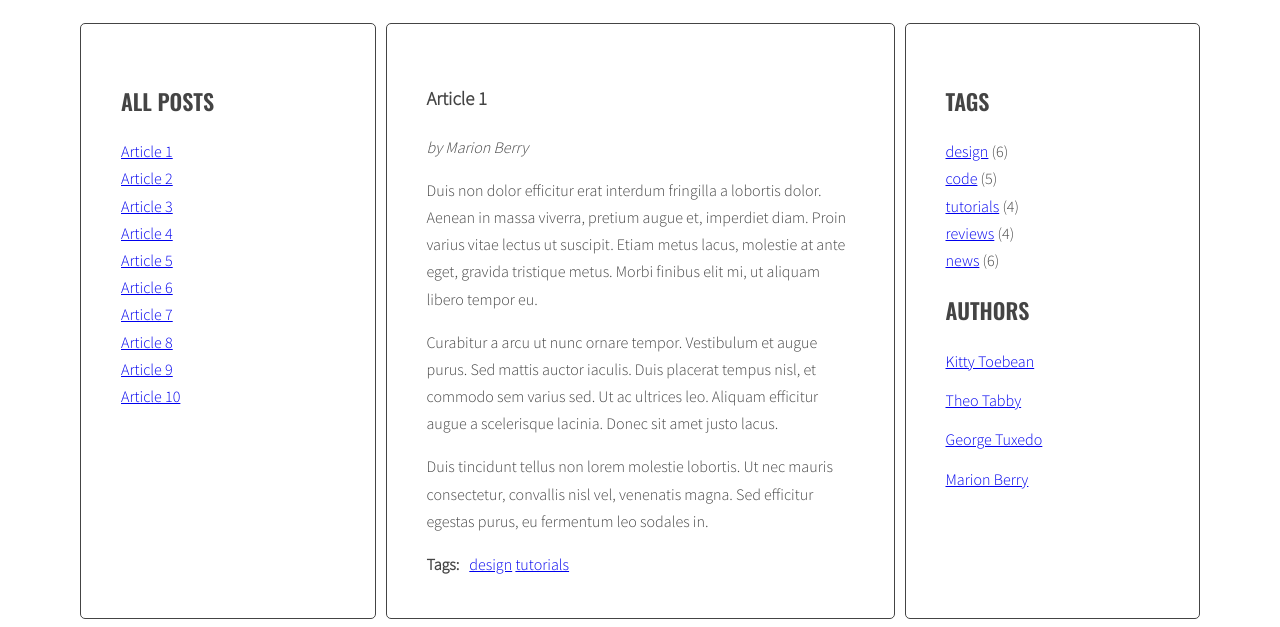
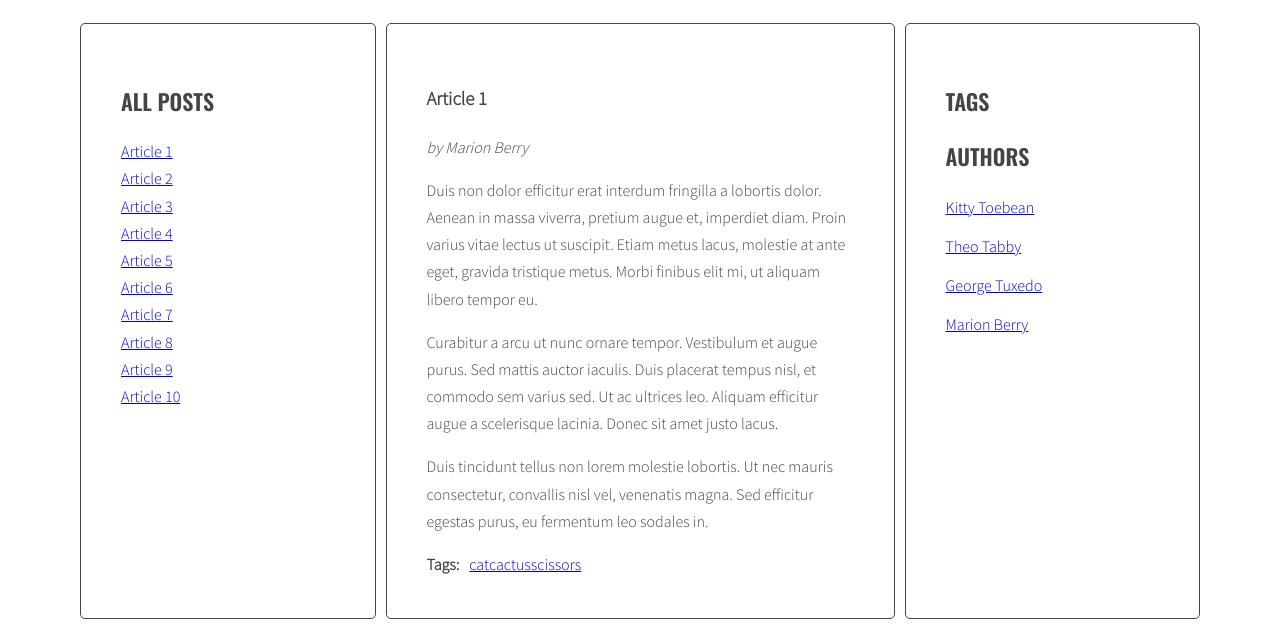
Before and after one commit to jfirlej/Blog-JavaScript, a website: page index.html in a window 1280 px wide. Shown: the part 220-847 px from the top of the page. Drawn offline with nearby package versions, Linux system fonts and the light colour scheme.

Commit message:
create function generateTags

```diff
--- a/index.html
+++ b/index.html
@@ -20,7 +20,7 @@
                       </ul>
                     </aside>
                     <section class="posts">
-                      <article class="post active" id="article-1">
+                      <article class="post active" id="article-1" data-tags="cat cactus scissors">
                         <h3 class="post-title">Article 1</h3>
                         <p class="post-author">by Marion Berry</p>
                         <div class="post-content">
@@ -32,12 +32,11 @@
                         <div class="post-tags">
                           <p><strong>Tags:</strong></p>
                           <ul class="list list-horizontal">
-                            <li><a href="#">design</a></li>
-                            <li><a href="#">tutorials</a></li>
+
                           </ul>
                         </div>
                       </article>
-                      <article class="post" id="article-2">
+                      <article class="post" id="article-2" data-tags="cat cactus scissors">
                         <h3 class="post-title">Article 2</h3>
                         <p class="post-author">by Theo Tabby</p>
                         <div class="post-content">
@@ -50,12 +49,11 @@
                         <div class="post-tags">
                           <p><strong>Tags:</strong></p>
                           <ul class="list list-horizontal">
-                            <li><a href="#">news</a></li>
-                            <li><a href="#">code</a></li>
+
                           </ul>
                         </div>
                       </article>
-                      <article class="post" id="article-3">
+                      <article class="post" id="article-3" data-tags="cat cactus scissors">
                         <h3 class="post-title">Article 3</h3>
                         <p class="post-author">by George Tuxedo</p>
                         <div class="post-content">
@@ -67,13 +65,11 @@
                         <div class="post-tags">
                           <p><strong>Tags:</strong></p>
                           <ul class="list list-horizontal">
-                            <li><a href="#">news</a></li>
-                            <li><a href="#">reviews</a></li>
-                            <li><a href="#">design</a></li>
+
                           </ul>
                         </div>
                       </article>
-                      <article class="post" id="article-4">
+                      <article class="post" id="article-4" data-tags="feugiat sagittis ex">
                         <h3 class="post-title">Article 4</h3>
                         <p class="post-author">by Kitty Toebean</p>
                         <div class="post-content">
@@ -86,13 +82,11 @@
                         <div class="post-tags">
                           <p><strong>Tags:</strong></p>
                           <ul class="list list-horizontal">
-                            <li><a href="#">tutorials</a></li>
-                            <li><a href="#">code</a></li>
-                            <li><a href="#">design</a></li>
+
                           </ul>
                         </div>
                       </article>
-                      <article class="post" id="article-5">
+                      <article class="post" id="article-5" data-tags="cat cactus scissors">
                         <h3 class="post-title">Article 5</h3>
                         <p class="post-author">by Marion Berry</p>
                         <div class="post-content">
@@ -105,12 +99,11 @@
                         <div class="post-tags">
                           <p><strong>Tags:</strong></p>
                           <ul class="list list-horizontal">
-                            <li><a href="#">design</a></li>
-                            <li><a href="#">reviews</a></li>
+
                           </ul>
                         </div>
                       </article>
-                      <article class="post" id="article-6">
+                      <article class="post" id="article-6" data-tags="Lorem ipsum dolor">
                         <h3 class="post-title">Article 6</h3>
                         <p class="post-author">by George Tuxedo</p>
                         <div class="post-content">
@@ -123,12 +116,11 @@
                         <div class="post-tags">
                           <p><strong>Tags:</strong></p>
                           <ul class="list list-horizontal">
-                            <li><a href="#">reviews</a></li>
-                            <li><a href="#">code</a></li>
+
                           </ul>
                         </div>
                       </article>
-                      <article class="post" id="article-7">
+                      <article class="post" id="article-7" data-tags="cat cactus scissors">
                         <h3 class="post-title">Article 7</h3>
                         <p class="post-author">by Kitty Toebean</p>
                         <div class="post-content">
@@ -141,12 +133,11 @@
                         <div class="post-tags">
                           <p><strong>Tags:</strong></p>
                           <ul class="list list-horizontal">
-                            <li><a href="#">code</a></li>
-                            <li><a href="#">news</a></li>
+
                           </ul>
                         </div>
                       </article>
-                      <article class="post" id="article-8">
+                      <article class="post" id="article-8" data-tags="nec sollicitudin congue">
                         <h3 class="post-title">Article 8</h3>
                         <p class="post-author">by Theo Tabby</p>
                         <div class="post-content">
@@ -159,13 +150,11 @@
                         <div class="post-tags">
                           <p><strong>Tags:</strong></p>
                           <ul class="list list-horizontal">
-                            <li><a href="#">news</a></li>
-                            <li><a href="#">design</a></li>
-                            <li><a href="#">tutorials</a></li>
+
                           </ul>
                         </div>
                       </article>
-                      <article class="post" id="article-9">
+                      <article class="post" id="article-9" data-tags="nec sollicitudin congue">
                         <h3 class="post-title">Article 9</h3>
                         <p class="post-author">by Marion Berry</p>
                         <div class="post-content">
@@ -178,12 +167,11 @@
                         <div class="post-tags">
                           <p><strong>Tags:</strong></p>
                           <ul class="list list-horizontal">
-                            <li><a href="#">news</a></li>
-                            <li><a href="#">tutorials</a></li>
+
                           </ul>
                         </div>
                       </article>
-                      <article class="post" id="article-10">
+                      <article class="post" id="article-10" data-tags="nec sollicitudin congue">
                         <h3 class="post-title">Article 10</h3>
                         <p class="post-author">by George Tuxedo</p>
                         <div class="post-content">
@@ -196,10 +184,7 @@
                         <div class="post-tags">
                           <p><strong>Tags:</strong></p>
                           <ul class="list list-horizontal">
-                            <li><a href="#">code</a></li>
-                            <li><a href="#">design</a></li>
-                            <li><a href="#">news</a></li>
-                            <li><a href="#">reviews</a></li>
+
                           </ul>
                         </div>
                       </article>
@@ -207,11 +192,7 @@
                     <aside class="sidebar">
                       <h2 class="section-title">Tags</h2>
                       <ul class="list tags">
-                        <li><a href="#">design</a> <span>(6)</span></li>
-                        <li><a href="#">code</a> <span>(5)</span></li>
-                        <li><a href="#">tutorials</a> <span>(4)</span></li>
-                        <li><a href="#">reviews</a> <span>(4)</span></li>
-                        <li><a href="#">news</a> <span>(6)</span></li>
+
                       </ul>
                       <h2 class="section-title">Authors</h2>
                       <ul class="list authors">
--- a/js/script.js
+++ b/js/script.js
@@ -1,58 +1,103 @@
-'use strict';
+"use strict";
 
 function titleClickHandler(event) {
-    console.log('klikniete', event);
-    const activeLinks = document.querySelectorAll('.titles a.active');
+  console.log("klikniete", event);
+  const activeLinks = document.querySelectorAll(".titles a.active");
   for (let activeLink of activeLinks) {
     /* remove class 'active' from all article links  */
-        activeLink.classList.remove('active');
+    activeLink.classList.remove("active");
   }
   /* remove class 'active' from all articles */
-    const activeArticles = document.querySelectorAll('.posts article.active');
+  const activeArticles = document.querySelectorAll(".posts article.active");
   event.preventDefault(); //->no change url
   for (let activeArticle of activeArticles) {
-        activeArticle.classList.remove('active');
+    activeArticle.classList.remove("active");
   }
   /* add class 'active' to the clicked link */
-    this.classList.add('active');
+  this.classList.add("active");
 
   /* get 'href' attribute from the clicked link */
   let atributSelectior = this.getAttribute("href");
   //console.log(atributSelectior, "->href");
   /* find the correct article using the selector (value of 'href' attribute) */
   let targetArticle = document.querySelector(atributSelectior);
-    console.log(targetArticle);
+  //console.log(targetArticle);
   /* add class 'active' to the correct article */
-    targetArticle.classList.add('active');
+  targetArticle.classList.add("active");
 }
 
 function generateTitleLinks() {
   /* remove contents of titleList */
-    const removeLinks = document.querySelectorAll('.titles li');
+  const removeLinks = document.querySelectorAll(".titles li");
   for (let removeLink of removeLinks) {
     removeLink.remove();
   }
   /* for each article */
   let article;
-    const articles = document.querySelectorAll('.post');
+  const articles = document.querySelectorAll(".post");
   for (article of articles) {
     /* get the article id */
     const articleId = article.getAttribute("id");
     //console.log(articleId);
     /* find the title element */
-        const articleTitle = article.querySelector('.post-title').innerHTML;
-        //  console.log(articleTitle);
+    const articleTitle = article.querySelector(".post-title").innerHTML;
+    //console.log(articleTitle);
     /* create HTML of the link */
-        const linkHTML = '<li><a href="#' + articleId + '"><span>' + articleTitle + '</span></a></li>';
+    const linkHTML =
+      '<li><a href="#' +
+      articleId +
+      '"><span>' +
+      articleTitle +
+      "</span></a></li>";
     //  console.log(linkHTML);
     /* insert link into titleList */
-        const insertCode = document.querySelector('.list');
-        insertCode.insertAdjacentHTML('beforeend', linkHTML);
+    const insertCode = document.querySelector(".list");
+    insertCode.insertAdjacentHTML("beforeend", linkHTML);
   }
 }
+
 generateTitleLinks();
-const links = document.querySelectorAll('.titles a');
-console.log(links);
+const links = document.querySelectorAll(".titles a");
+///console.log(links);
 for (let link of links) {
-    link.addEventListener('click', titleClickHandler);
+  link.addEventListener("click", titleClickHandler);
 }
+const optArticleSelector = ".post",
+  optTitleSelector = ".post-title",
+  optTitleListSelector = ".titles",
+  optArticleTagsSelector = ".post-tags .list";
+
+/////////////////////
+function generateTags() {
+  /* find all articles */
+  const articles = document.querySelectorAll(".post");
+  //console.log(articles);
+  /* START LOOP: for every article: */
+  for (let article of articles) {
+    /* find tags wrapper */
+    const wrapperTags = article.querySelector(optArticleTagsSelector);
+
+    /* make html variable with empty string */
+    let tagHTML = "";
+    /* get tags from data-tags attribute */
+    const atrticleTag = article.getAttribute("data-tags");
+    //console.log(atrticleTag);
+    /* split tags into array */
+    const atrticleTagArray = atrticleTag.split(" ");
+    // console.log(atrticleTagArray);
+    /* START LOOP: for each tag */
+    for (let tag of atrticleTagArray) {
+      tagHTML = '<li><a href="#tag-' + tag + '">' + tag + "</a></li>";
+      wrapperTags.insertAdjacentHTML("beforeend", tagHTML);
+    }
+  }
+
+  /* START LOOP: for each tag */
+  /* generate HTML of the link */
+  /* add generated code to html variable */
+  /* END LOOP: for each tag */
+  /* insert HTML of all the links into the tags wrapper */
+  /* END LOOP: for every article: */
+}
+
+generateTags();
```
Also changed, not shown: .stylelintrc.json. Lines whose indentation alone changed are shown as unchanged.
